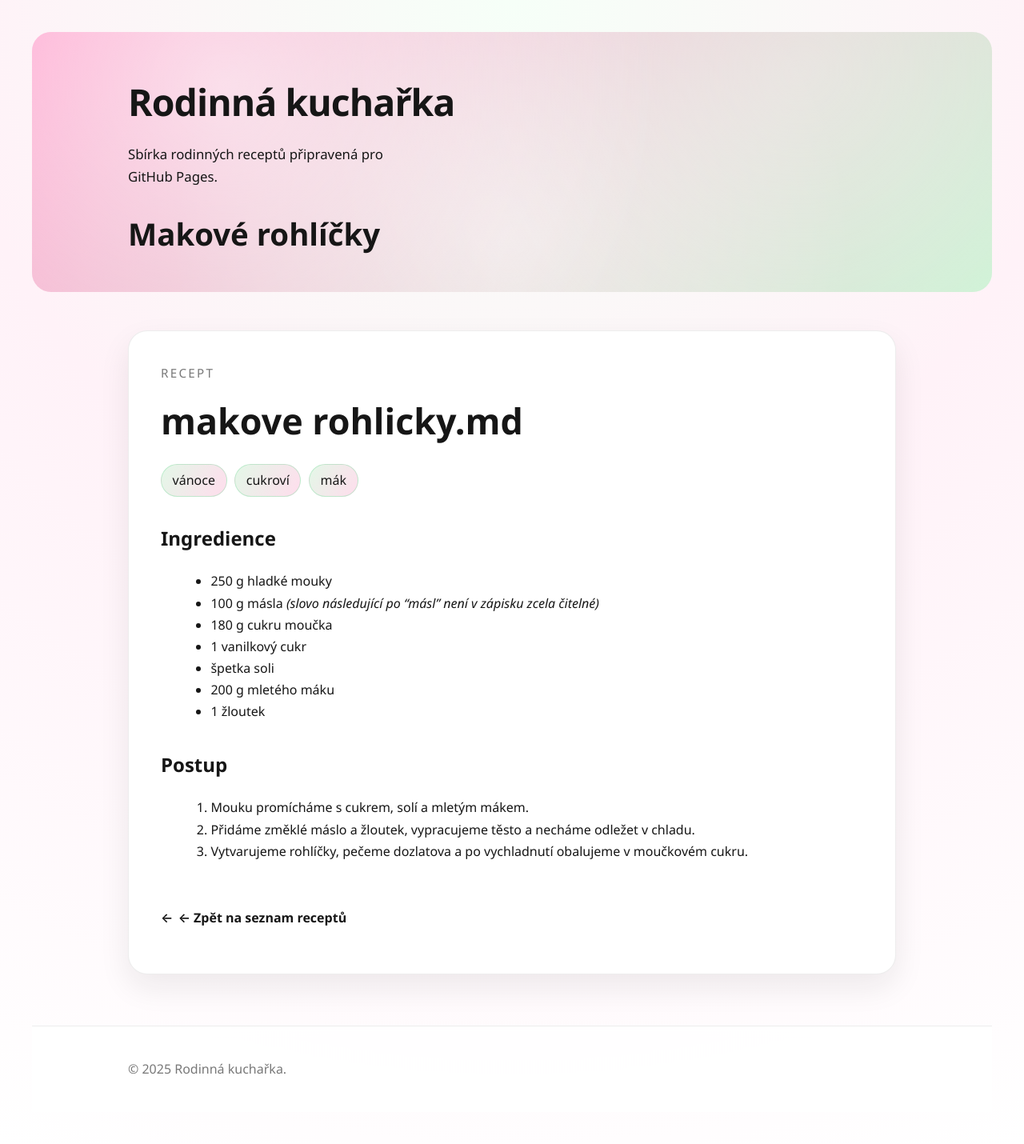
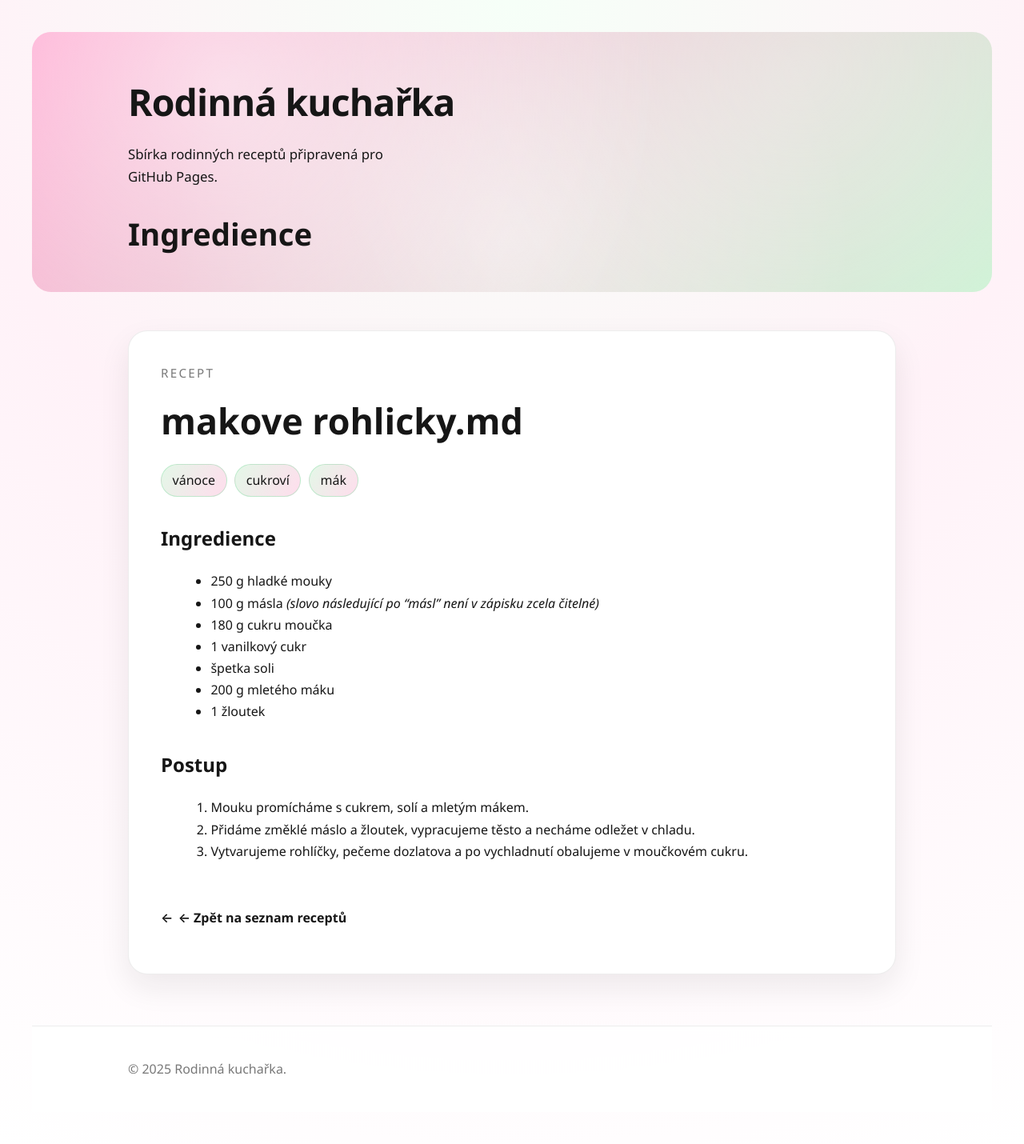
Before and after one commit to lamanchy/cookbook, a Jekyll site: the page built from recipes/makove-rohlicky.md, in a window 1280 px wide. Shown: the whole page at 80% size. Built offline with Jekyll 4.4.1, drawn with Linux system fonts in a browser that asks for light colours; our own code applies the rules of GitHub Pages for plain Markdown files; part of the change alters nothing that is shown.

Commit message:
recipes/makove-rohlicky.md updated from https://stackedit.io/

```diff
--- a/recipes/makove-rohlicky.md
+++ b/recipes/makove-rohlicky.md
@@ -1,5 +1,4 @@
 ---
-title: "Makové rohlíčky"
 tags:
   - vánoce
   - cukroví
@@ -20,5 +19,5 @@ tags:
 2. Přidáme změklé máslo a žloutek, vypracujeme těsto a necháme odležet v chladu.
 3. Vytvarujeme rohlíčky, pečeme dozlatova a po vychladnutí obalujeme v moučkovém cukru.
 <!--stackedit_data:
-eyJoaXN0b3J5IjpbLTk3MjgxOTk5NF19
+eyJoaXN0b3J5IjpbODMzNTMzMTBdfQ==
 -->
```
